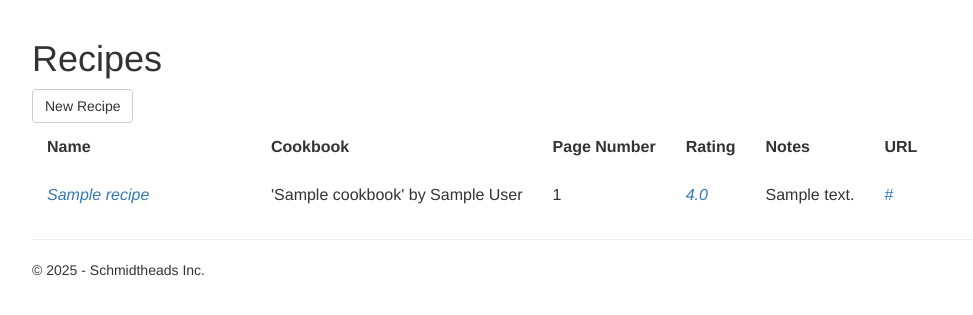
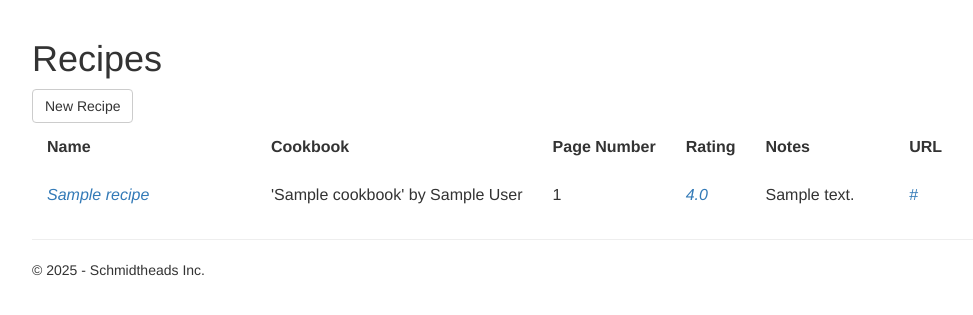
Before and after one commit to Schmidtheads/meal_planner, a Django app: page /recipe/list in a window 1280 px wide. Shown: the part 51-366 px from the top of the page, without its empty margins (38-1011 px from the left). Run offline with Django 3.2, Linux system fonts and the light colour scheme; tables that the repository leaves empty hold one stand-in row (values such as "Sample post"); some libraries are stand-ins or nearby versions.

Commit message:
Minor changes to CCS file for Recipe table

```diff
--- a/home/static/home/content/site.css
+++ b/home/static/home/content/site.css
@@ -80,6 +80,13 @@ input:disabled+label {
 .viewCellLimit50 {
     padding: 15px;
     text-overflow: ellipsis;
+    width: 10%;
+}
+
+/* notes cell */
+.viewCellNotes {
+    padding: 15px;
+    width: 15%;
 }
 
 /* misc styles */
--- a/recipe/templates/recipe/list.html
+++ b/recipe/templates/recipe/list.html
@@ -9,14 +9,17 @@
     <button class="btn btn-default" id="new" onclick="window.location.href='new'">New Recipe</button>
 
     <table id="{{table_name}}" class="viewTable">
+        <thead>
             <tr>
                 <th class="viewCell sortableHeader titleCell" onclick="sortTableColumn('{{table_name}}', 0)">Name</th>
                 <th class="viewCell sortableHeader" onclick="sortTableColumn('{{table_name}}', 1)">Cookbook</th>
                 <th class="viewCell">Page Number</th>
                 <th class="viewCell sortableHeader" onclick="sortTableColumn('{{table_name}}', 3)">Rating</th>
-            <th class="viewCell">Notes</th>
-            <th class="viewCell">URL</th>
+                <th class="viewCellNotes">Notes</th>
+                <th class="viewCellLimit50">URL</th>
             </tr>
+        </thead>
+        <tbody>
             {% for recipe in recipes %}
             <tr>
                 <td class="viewCell">
@@ -51,6 +54,7 @@
                 </td>
             </tr>
             {% endfor %}
+        </tbody>
     </table>
 </div>
 {% endblock %}
```
Lines whose indentation alone changed are shown as unchanged.
